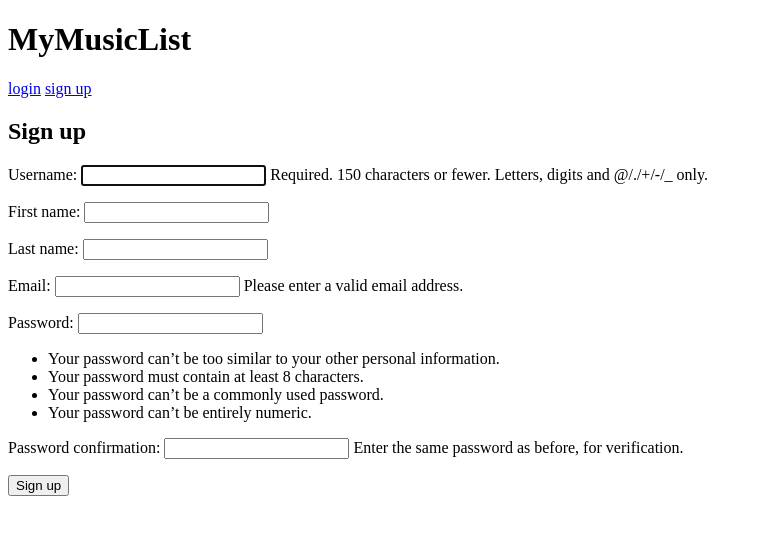
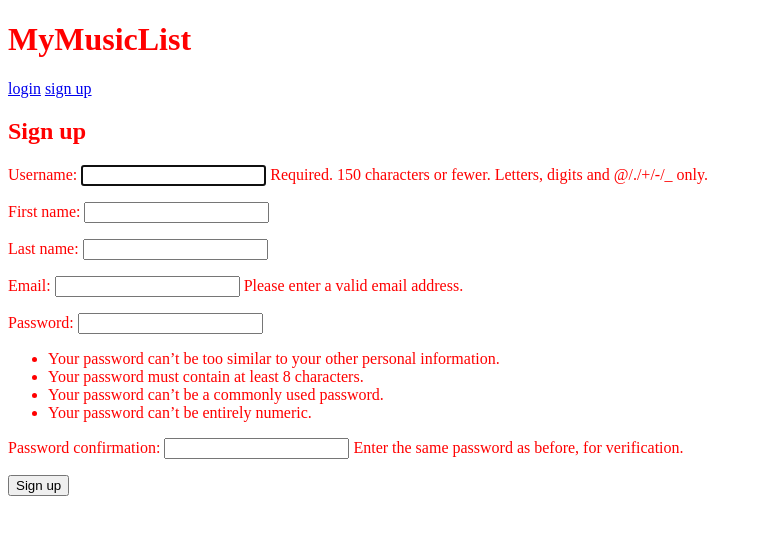
Before and after one commit to alltootechnical/mymusiclist, a Django app: page /signup/ in a window 1280 px wide. Shown: the top 535 px of the page, without its empty margins (0-759 px from the left). Run offline with Django 3.2, Linux system fonts and the light colour scheme.

Commit message:
Adds static file loading and base css file
Add static files in mymusiclist/files/ and load them by using {% static [file path starting at /files]%}

```diff
--- /dev/null
+++ b/mymusiclist/files/css/mymusiclist.css
@@ -0,0 +1,3 @@
+body {
+	color: red;
+}
--- /dev/null
+++ b/mymusiclist/files/mymusiclist.css
@@ -0,0 +1,3 @@
+body {
+	color: red;
+}
--- a/mymusiclist/urls.py
+++ b/mymusiclist/urls.py
@@ -17,6 +17,7 @@ from django.conf.urls import url
 from django.contrib import admin
 from django.contrib.auth import views as auth_views
 from core import views as core_views
+"""import * pls"""
 
 urlpatterns = [
     url(r'^login/$', auth_views.login, {'template_name': 'login.html'}, name='login'),
--- a/templates/base.html
+++ b/templates/base.html
@@ -1,8 +1,11 @@
+{% load static %}
+
 <!DOCTYPE html>
 <html>
 <head>
   <meta charset="utf-8">
   <title>{% block title %}MyMusicList{% endblock %}</title>
+  <link rel="stylesheet" href="{% static 'css/mymusiclist.css' %}">
 </head>
 <body>
   <header>
```
Also changed, not shown: mymusiclist/settings.py (+8 -1 lines), 6 other files.
